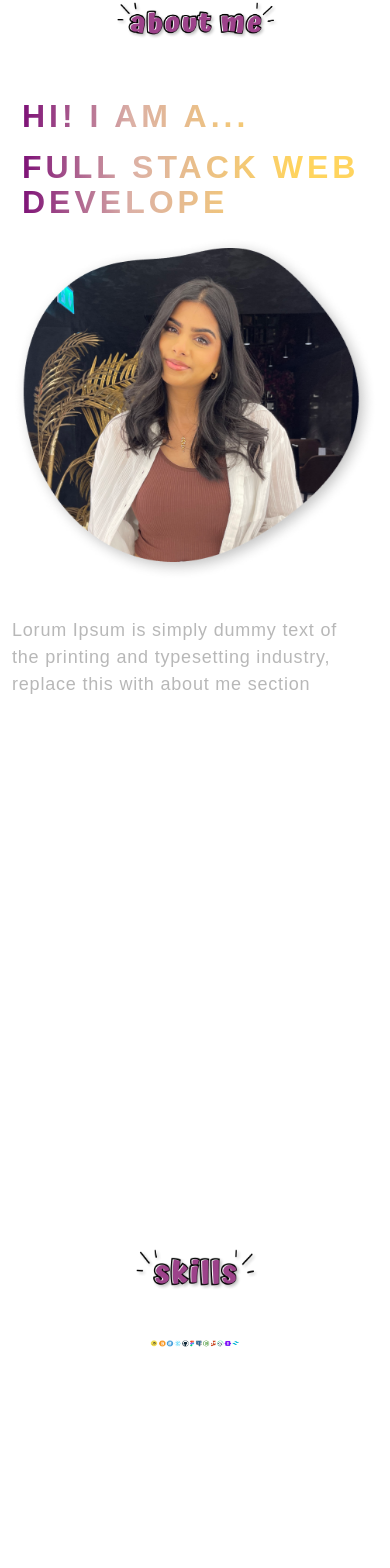
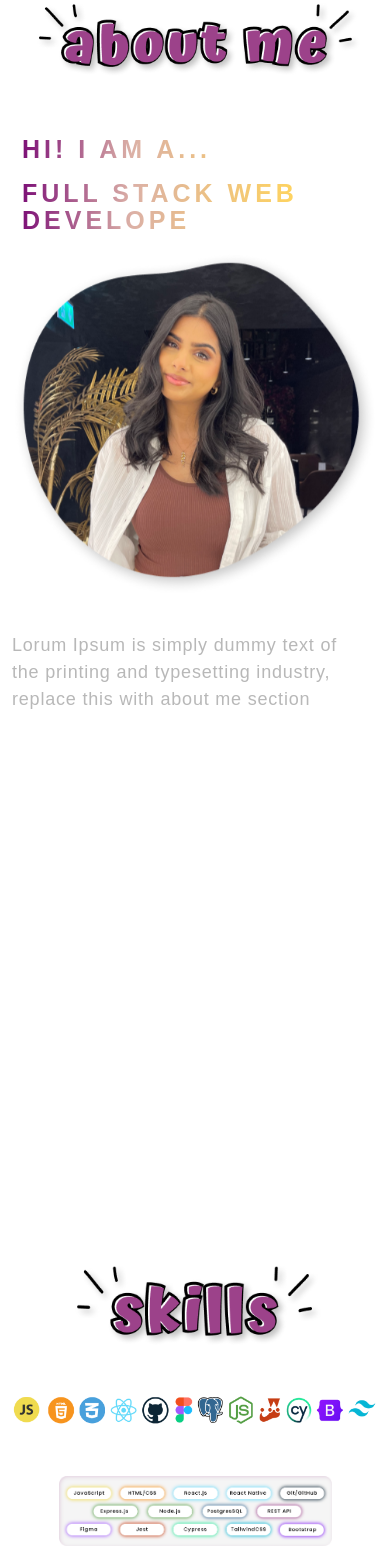
Before and after one commit to arooj-ilyas/myportfolio, a React (Create React App) app: page / in a window 390 px wide. Shown: the part 893-2461 px from the top of the page. Before the commit the page ends 2240 px from the top, so only its background shows below. Built offline with nearby package versions, Linux system fonts and the light colour scheme.

Commit message:
skills text and icons added into the container for the skills portion of the page

```diff
--- a/src/App.css
+++ b/src/App.css
@@ -169,7 +169,7 @@ nav.custom-navbar .navbar-toggler-icon {
   font-size: 65px;
   font-family: Poppins, sans-serif !important;
   font-weight: 600;
-  font-size: 70px;
+  font-size: 50px;
   line-height: 110%;
   letter-spacing: 4px;
   margin-top: 10px;
@@ -205,7 +205,7 @@ nav.custom-navbar .navbar-toggler-icon {
   }
 
   .aboutme h1 {
-    font-size: 40px;
+    font-size: 30px;
     margin-bottom: 16px; /* Add margin at the bottom of the h1 */
   }
 
@@ -221,7 +221,7 @@ nav.custom-navbar .navbar-toggler-icon {
   }
 
   .aboutme h1 {
-    font-size: 32px;
+    font-size: 25px;
     margin-bottom: 16px; /* Add margin at the bottom of the h1 */
     padding-left: 10px
   }
@@ -264,11 +264,6 @@ nav.custom-navbar .navbar-toggler-icon {
   margin-top: 50px;
 }
 
-.heading {
-  max-width: 100%;
-  height: auto;
-  width: 50%;
-}
 
 /************ Home Page Css ************/
 
@@ -343,8 +338,38 @@ nav.custom-navbar .navbar-toggler-icon {
 /************ Skills Page Css ************/
 
 .skills-icons {
+  display: block;
+  max-width: 100%;
+  height: auto;
+  margin: 0 auto;
+  padding: 0px 50px;
+}
+
+@media (max-width: 768px) {
+  /* Adjust size for screens smaller than or equal to 768px */
+  .skills-icons {
+    padding: 0px 30px;
+  }
+}
+
+@media (max-width: 576px) {
+  /* Adjust size for screens smaller than or equal to 576px */
+  .skills-icons {
+    padding: 0px 10px;
+  }
+}
+
+.skills-purple-container {
   display: flex;
   justify-content: center;
-  text-align: center;
-  padding: 0px 150px
+  align-items: center;
+  width: 70%;
+  height: auto;
+  margin: 50px auto;
 }
+
+.skills-purple-container img {
+  width: 100%;
+  height: auto;
+  object-fit: cover;
+}
--- a/src/components/AboutMe.js
+++ b/src/components/AboutMe.js
@@ -51,7 +51,7 @@ const AboutMe = () => {
     <section className="aboutme" id="aboutme">
       <Container>
         <div className="heading-container">
-          <img className="heading" src={aboutMeHeading} alt="AboutMeHeading" />
+          <img src={aboutMeHeading} alt="AboutMeHeading" />
         </div>
         <Row className="align-items-start" xs={12} md={6} xl={7}>
           <Col xs={12} md={6} xl={7}>
--- a/src/components/SkillsContainer.js
+++ b/src/components/SkillsContainer.js
@@ -1,32 +1,20 @@
 import React from 'react'
 import skillsHeading from "../assets/skills-heading.png"
-import skillsIcons from "../assets/skills-icons.png"
+import skillsIconsDesktop from "../assets/skills-icons-desktop.png"
+import purpleSkillsContainer from "../assets/purple-skills-container.png"
+
 
 const SkillsContainer = () => {
 
- const skills = [
-    { text: 'JavaScript', color: '#f44336' },
-    { text: 'HTML/CSS', color: '#ff9800' },
-    { text: 'React.js', color: '#9c27b0' },
-    { text: 'React Native', color: '#3f51b5' },
-    { text: 'Git/GitHub', color: '#4caf50' },
-    { text: 'Express.js', color: '#2196f3' },
-    { text: 'Node.js', color: '#673ab7' },
-    { text: 'PostgreSQL', color: '#009688' },
-    { text: 'REST API', color: '#ff5722' },
-    { text: 'Figma', color: '#795548' },
-    { text: 'Jest', color: '#607d8b' },
-    { text: 'Cypress', color: '#e91e63' },
-    { text: 'TailwindCSS', color: '#00bcd4' },
-    { text: 'Bootstrap', color: '#8bc34a' },
-];
+  return (
+    <section id="skills">
+      <div className="heading-container">
+        <img src={skillsHeading} alt="SkillsHeading" />
+      </div>
 
-  return (
-    <section className="skills" id="skills">
-      <div className="heading-container">
-          <img className="heading" src={skillsHeading} alt="SkillsHeading" />
-      </div>
-      <img className="skills-icons" src={skillsIcons} alt="SkillsIcons"/>
+      <img className="skills-icons" src={skillsIconsDesktop} alt="SkillsIcons"/>
+      <img className="skills-purple-container" src={purpleSkillsContainer} alt="PurpleContainerSkillsText"/>
+
     </section>
   )
 }
```
Also changed, not shown: src/assets/purple-skills-container.png (added), src/assets/skills-icons-desktop.png (renamed from src/assets/skills-icons.png).
